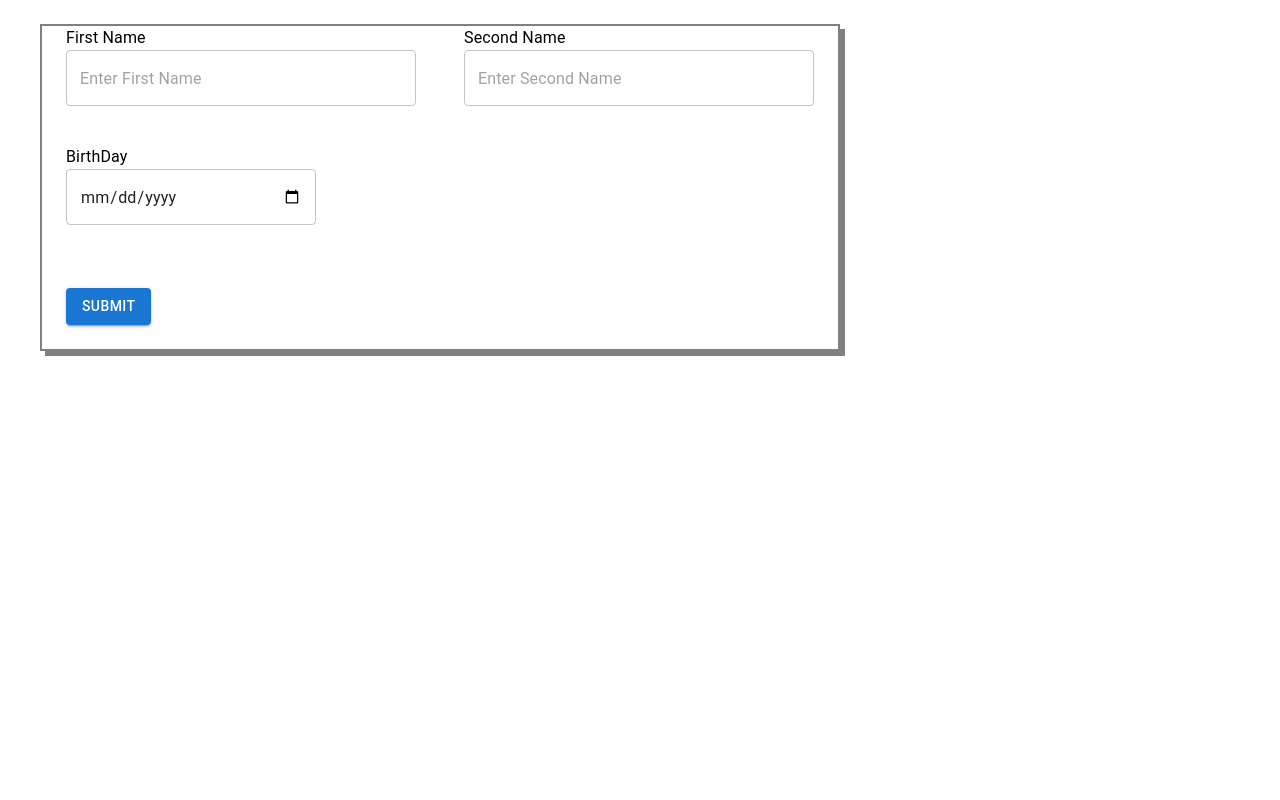
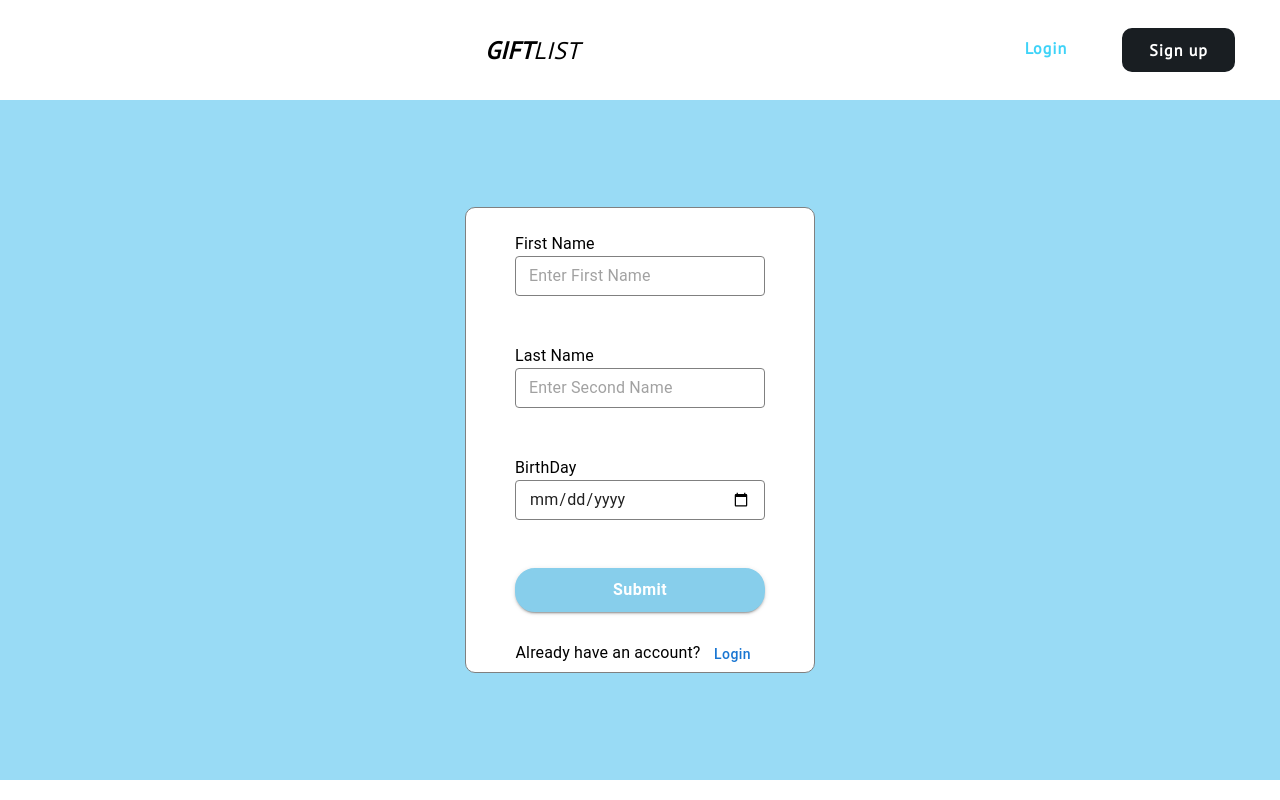
Before and after one commit to FatimaMary/giftlist, a React (Create React App) app in the folder client/: page /signup1 in a window 1280 px wide. Built offline with nearby package versions, Linux system fonts and the light colour scheme; the HTML template or start-up script is replaced by a standard one.

Commit message:
some corrections

```diff
--- a/client/src/scenes/Signup1/index.jsx
+++ b/client/src/scenes/Signup1/index.jsx
@@ -1,7 +1,16 @@
 import React, { useState } from 'react';
-import { Box, Typography, TextField, FormControl as Form, Button, } from '@mui/material';
+import {
+  Box,
+  Typography,
+  TextField,
+  FormControl as Form,
+  Button,
+  createTheme,
+  ThemeProvider
+} from '@mui/material';
 import { useNavigate, useSearchParams } from "react-router-dom";
 import axios from 'axios';
+import Navbar from '../../Components/Navbar';
 
 function Signup1() {
   const [firstName, setFirstName] = useState();
@@ -11,8 +20,32 @@ function Signup1() {
   const userId = searchParam.get("userId");
   const navigate = useNavigate();
 
+  const theme = createTheme({
+    components: {
+      MuiTextField: {
+        styleOverrides: {
+          root: {
+            '& .MuiOutlinedInput-root': {
+              '& fieldset': {
+                borderColor: 'grey',
+              },
+            },
+            '& .MuiOutlinedInput-root.Mui-focused': {
+              '& fieldset': {
+                borderColor: 'grey',
+              },
+            },
+            '&:hover': {
+              backgroundColor: 'none'
+            },
+          },
+        },
+      },
+    },
+  });
 
-  const handleClick = (e) => {
+
+  const handleSubmit = (e) => {
     e.preventDefault();
     axios.put(`http://localhost:2309/user/${userId}`, {
       firstName: firstName,
@@ -22,73 +55,131 @@ function Signup1() {
     .then((response) => {
       console.log("update response: " , response);
       console.log("update response data: ", response.data);
-      navigate(`/eventcreate?userId=${userId}`)
+      navigate(`/giftexchange?userId=${userId}`)
     })
-  }
+  };
+
+  const handleClick = () => {
+    navigate("/login");
+  };
 
   return (
+    <Box>
+      <Navbar />
+      <Box
+        sx={{
+          backgroundColor: '#99DBF5',
+          height: '85vh',
+          // width: '100vw',
+          display: 'flex',
+          flexDirection: 'column' ,
+          justifyContent: 'center',
+          alignItems: 'center',
+        }}
+      >
         <Box
           m='1.5rem 2.5rem'
           sx={{
             display: 'flex',
-        flexDirection: 'column',
-        // alignItems: 'center',
+            flexDirection: 'column' ,
             justifyContent: 'center',
-        gap: '15px',
-        border: '2px solid grey',
-        width: '800px',
-        boxShadow: '5px 5px grey'
+            alignItems: 'center',
+            backgroundColor: 'white',
+            // height: '400px',
+            border: '1px solid grey',
+            width: '350px',
+            borderRadius: '10px',
         }}
         >
-      <Box
+          {/* <Box
             sx={{
                 display: 'flex',
                 justifyContent: 'space-around',
               }}
-      >
-        <Box>
+          > */}
+            <Box m='1.5rem'>
               <Typography>First Name</Typography>
+              <ThemeProvider theme={theme}>
                 <TextField
                   placeholder='Enter First Name'
                   sx={{
-              width: '350px'
+                    width: '250px',
+                    '& .MuiOutlinedInput-root': {
+                      height: '40px',
+                  },
                   }}
                   value={firstName}
                   type='text'
                   onChange={(e) => setFirstName(e.target.value)}
                 />
+              </ThemeProvider>
             </Box>
-        <Box>
-          <Typography>Second Name</Typography>
+            <Box m='1.5rem'>
+              <Typography>Last Name</Typography>
+              <ThemeProvider theme={theme}>
                 <TextField
                   placeholder='Enter Second Name'
                   sx={{
-              width: '350px'
+                    width: '250px',
+                    '& .MuiOutlinedInput-root': {
+                      height: '40px',
+                  },
                   }}
                   type='text'
                   value={secondName}
                   onChange={(e) => setSecondName(e.target.value)}
                 />
+              </ThemeProvider>
             </Box>
-      </Box>
+          {/* </Box> */}
           <Box m='1.5rem'>
             <Typography>BirthDay</Typography>
+            <ThemeProvider theme={theme}>
               <TextField
                 type='date'
                 sx={{
-            width: '250px'
+                  width: '250px',
+                  '& .MuiOutlinedInput-root': {
+                    height: '40px',
+                },
                 }}
                 value={birthDay}
                 onChange={(e) => setBirthDay(e.target.value)}
               />
+            </ThemeProvider>
           </Box>
           <Box m='1.5rem'>
             <Button
               variant='contained'
-          onClick={handleClick}
+              onClick={handleSubmit}
+              sx={{
+                border: '2px solid skyblue',
+                borderRadius: '20px',
+                width: '250px',
+                fontSize: '1rem',
+                color: 'white',
+                background: 'skyblue',
+                textTransform: 'inherit',
+                fontWeight:'bold',
+            }}
             >
               Submit
             </Button>
+          </Box>
+          <Box>
+          <Typography>
+            Already have an account?
+            <Button
+              onClick={handleClick}
+              sx={{
+                textTransform: 'inherit',
+              }}
+            >
+              Login
+            </Button>
+          </Typography>
+        </Box>
+        </Box>
       </Box>
     </Box>
   )
--- a/client/src/scenes/giftExchange/index.jsx
+++ b/client/src/scenes/giftExchange/index.jsx
@@ -24,6 +24,7 @@ function GiftExchange() {
         console.log("dashboard response: " , response);
         setEventData(response.data);
     })
+    .catch((err) => console.log("Error: ", err))
     }, [])
 
     const handleClick = () => {
--- a/client/src/scenes/signup/index.jsx
+++ b/client/src/scenes/signup/index.jsx
@@ -36,6 +36,9 @@ function Signup() {
                     borderColor: 'grey',
                   },
                 },
+                '&:hover': {
+                    backgroundColor: 'none'
+                  },
               },
             },
           },
```
Lines whose indentation alone changed are shown as unchanged.
